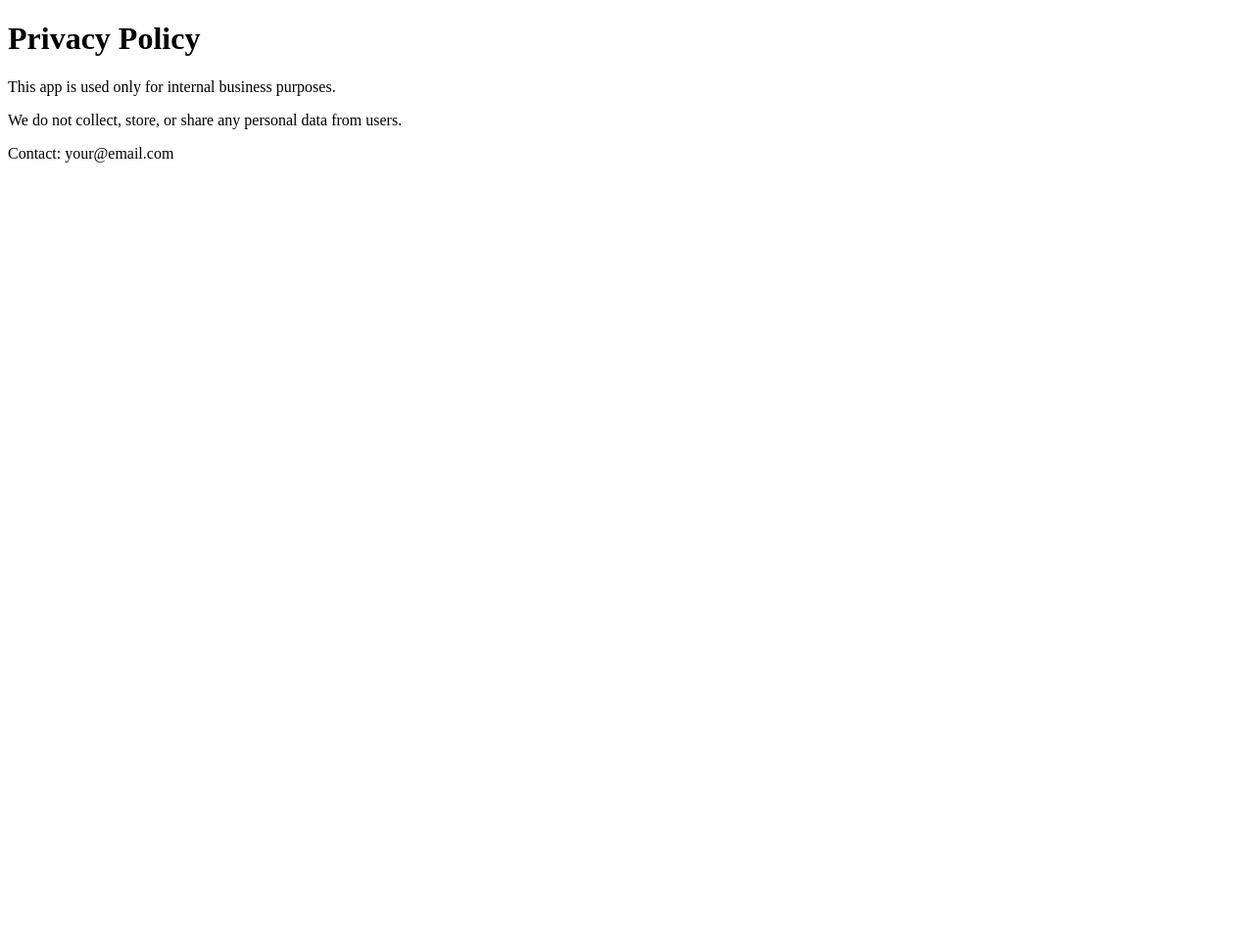
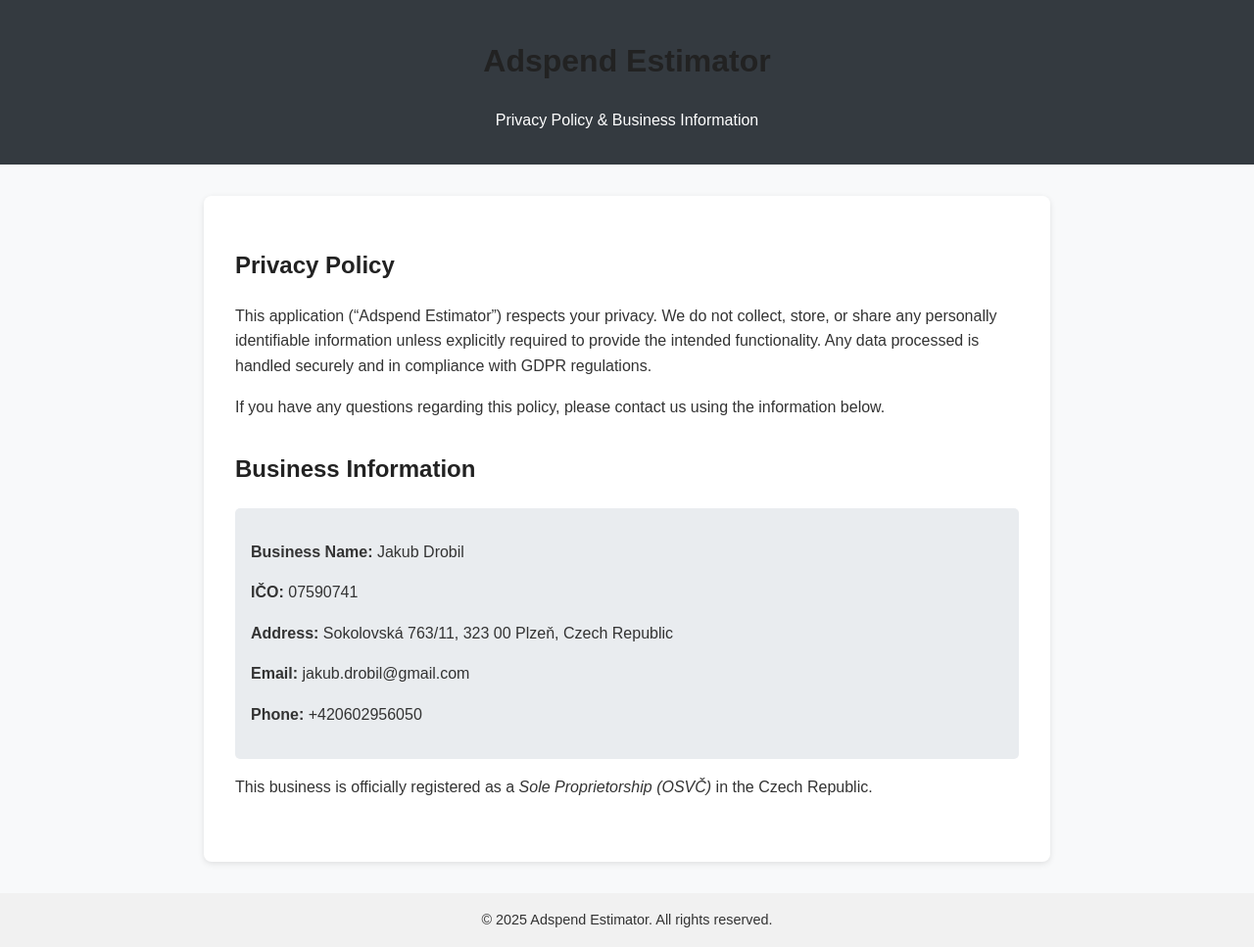
Before and after one commit to Sulmader/adspend_estimator, a plain HTML site: page index.html in a window 1280 px wide. Shown: the whole page at 98% size. Before the commit the page ends 800 px from the top, so only its background shows below. Drawn offline with Linux system fonts and the light colour scheme.

Commit message:
Adjusted index

```diff
--- a/index.html
+++ b/index.html
@@ -2,12 +2,94 @@
 <html lang="en">
 <head>
   <meta charset="UTF-8">
-  <title>Privacy Policy</title>
+  <meta name="viewport" content="width=device-width, initial-scale=1.0">
+  <title>Adspend Estimator – Privacy Policy & Business Info</title>
+  <style>
+    body {
+      font-family: Arial, sans-serif;
+      line-height: 1.6;
+      margin: 0;
+      padding: 0;
+      background: #f8f9fa;
+      color: #333;
+    }
+    header {
+      background: #343a40;
+      color: #fff;
+      padding: 1rem;
+      text-align: center;
+    }
+    main {
+      max-width: 800px;
+      margin: 2rem auto;
+      padding: 2rem;
+      background: #fff;
+      border-radius: 8px;
+      box-shadow: 0 2px 6px rgba(0,0,0,0.1);
+    }
+    h1, h2 {
+      color: #222;
+    }
+    section {
+      margin-bottom: 2rem;
+    }
+    .highlight {
+      background: #e9ecef;
+      padding: 1rem;
+      border-radius: 5px;
+    }
+    footer {
+      text-align: center;
+      padding: 1rem;
+      font-size: 0.9rem;
+      background: #f1f1f1;
+      margin-top: 2rem;
+    }
+  </style>
 </head>
 <body>
-  <h1>Privacy Policy</h1>
-  <p>This app is used only for internal business purposes.</p>
-  <p>We do not collect, store, or share any personal data from users.</p>
-  <p>Contact: your@email.com</p>
+
+  <header>
+    <h1>Adspend Estimator</h1>
+    <p>Privacy Policy & Business Information</p>
+  </header>
+
+  <main>
+    <section>
+      <h2>Privacy Policy</h2>
+      <p>
+        This application (“Adspend Estimator”) respects your privacy. We do not collect,
+        store, or share any personally identifiable information unless explicitly required
+        to provide the intended functionality. Any data processed is handled securely and
+        in compliance with GDPR regulations.
+      </p>
+      <p>
+        If you have any questions regarding this policy, please contact us using the
+        information below.
+      </p>
+    </section>
+
+    <section>
+      <h2>Business Information</h2>
+      <div class="highlight">
+        <p><strong>Business Name:</strong> Jakub Drobil</p>
+        <p><strong>IČO:</strong> 07590741</p>
+        <p><strong>Address:</strong> Sokolovská 763/11, 323 00 Plzeň, Czech Republic</p>
+        <p><strong>Email:</strong> jakub.drobil@gmail.com</p>
+        <p><strong>Phone:</strong> +420602956050</p>
+      </div>
+      <p>
+        This business is officially registered as a <em>Sole Proprietorship (OSVČ)</em> in the Czech Republic.
+      </p>
+    </section>
+  </main>
+
+  <footer>
+    &copy; <span id="year"></span> Adspend Estimator. All rights reserved.
+  </footer>
+
+  <script>
+    document.getElementById("year").textContent = new Date().getFullYear();
+  </script>
 </body>
 </html>
```
